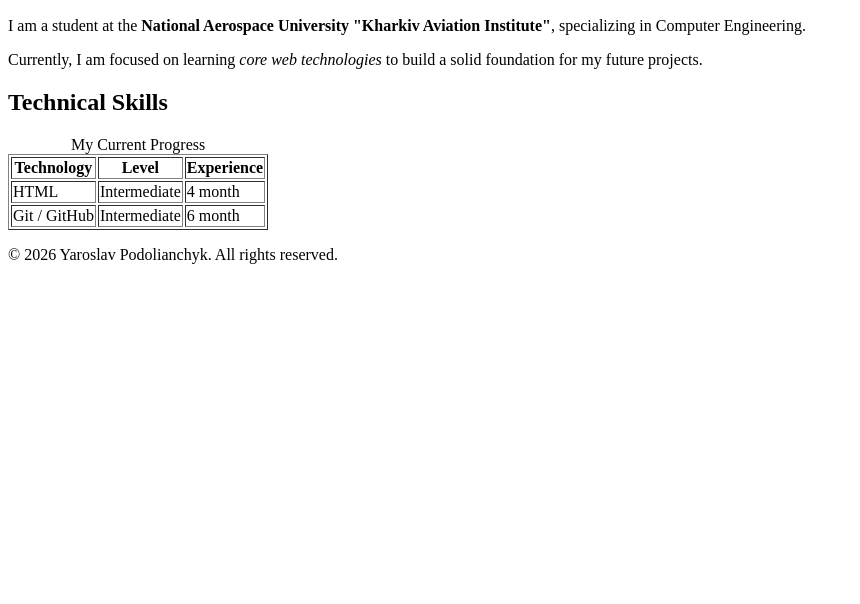
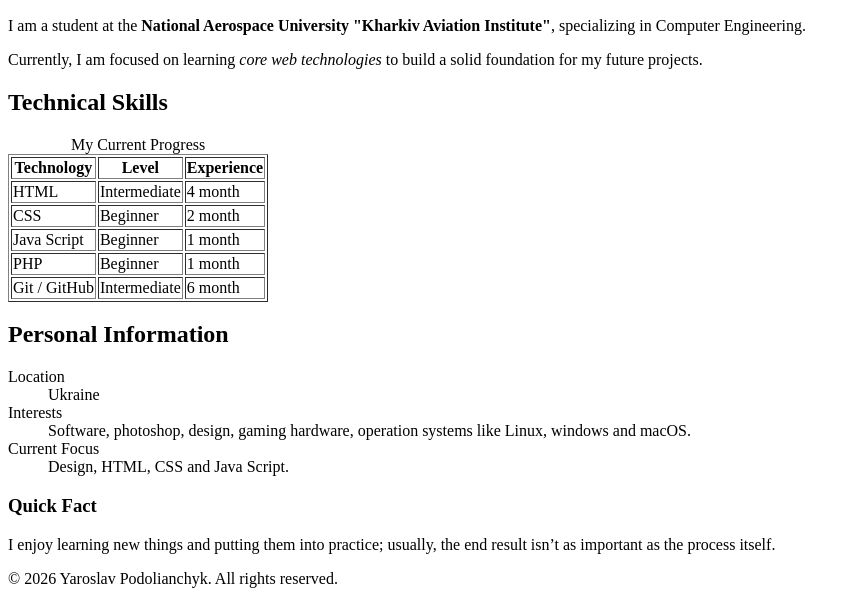
Before and after one commit to Yaroslav-Pod/portfolio, a plain HTML site: page about.html in a window 1280 px wide. Shown: the part 201-805 px from the top of the page, without its empty margins (0-860 px from the left). Drawn offline with Linux system fonts and the light colour scheme.

Commit message:
Add about.html: expand Technical Skills section and add Personal Information and Quick Fact sections

```diff
--- a/about.html
+++ b/about.html
@@ -47,6 +47,21 @@
                         <td>4 month</td>
                     </tr>
                     <tr>
+                        <td>CSS</td>
+                        <td>Beginner</td>
+                        <td>2 month</td>
+                    </tr>
+                    <tr>
+                        <td>Java Script</td>
+                        <td>Beginner</td>
+                        <td>1 month</td>
+                    </tr>
+                    <tr>
+                        <td>PHP</td>
+                        <td>Beginner</td>
+                        <td>1 month</td>
+                    </tr>
+                    <tr>
                         <td>Git / GitHub</td>
                         <td>Intermediate</td>
                         <td>6 month</td>
@@ -54,6 +69,23 @@
                 </tbody>
             </table>
         </section>
+
+        <section>
+            <h2>Personal Information</h2>
+            <dl>
+                <dt>Location</dt>
+                <dd>Ukraine</dd>
+                <dt>Interests</dt>
+                <dd>Software, photoshop, design, gaming hardware, operation systems like Linux, windows and macOS.</dd>
+                <dt>Current Focus</dt>
+                <dd>Design, HTML, CSS and Java Script.</dd>
+            </dl>
+        </section>
+
+        <aside>
+            <h3>Quick Fact</h3>
+            <p>I enjoy learning new things and putting them into practice; usually, the end result isn’t as important as the process itself.</p>
+        </aside>
     </main>
 
     <footer>
```
